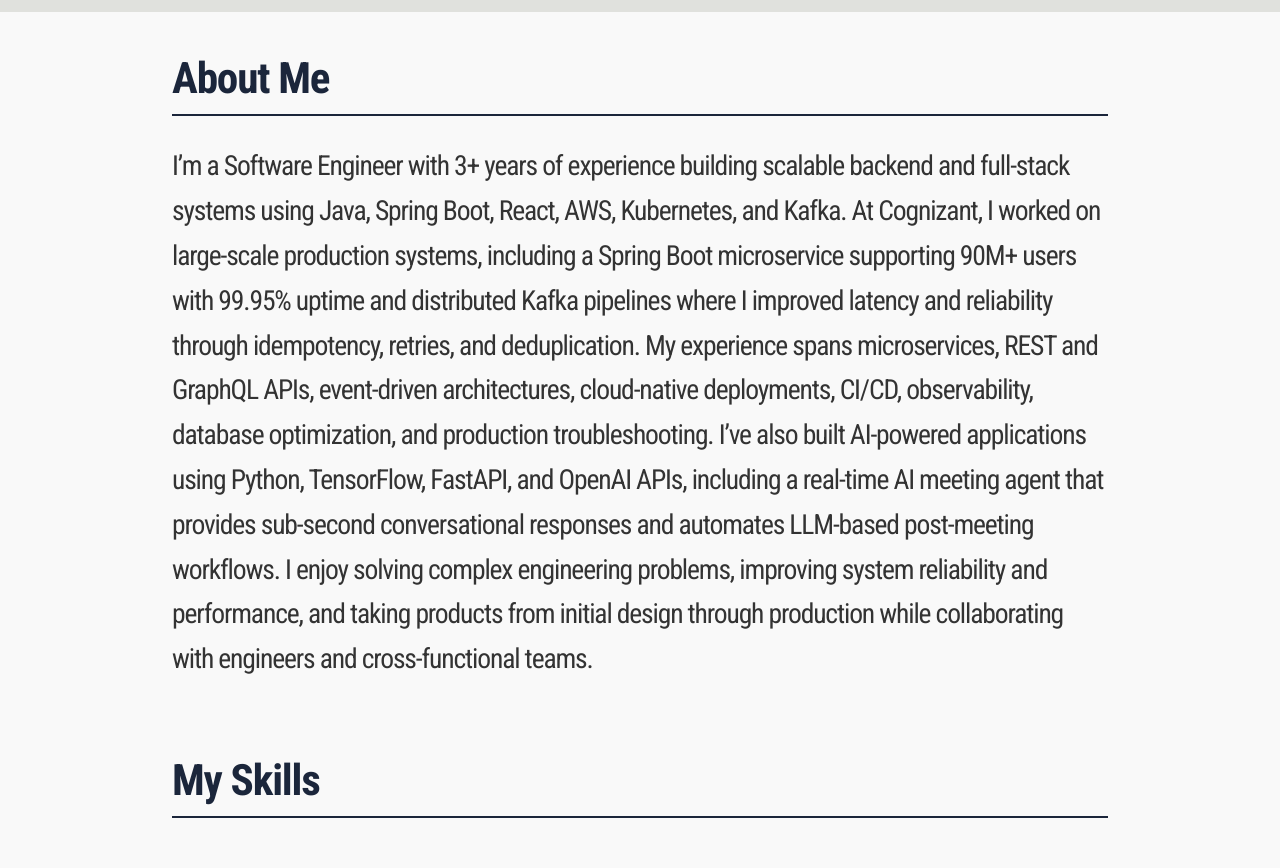
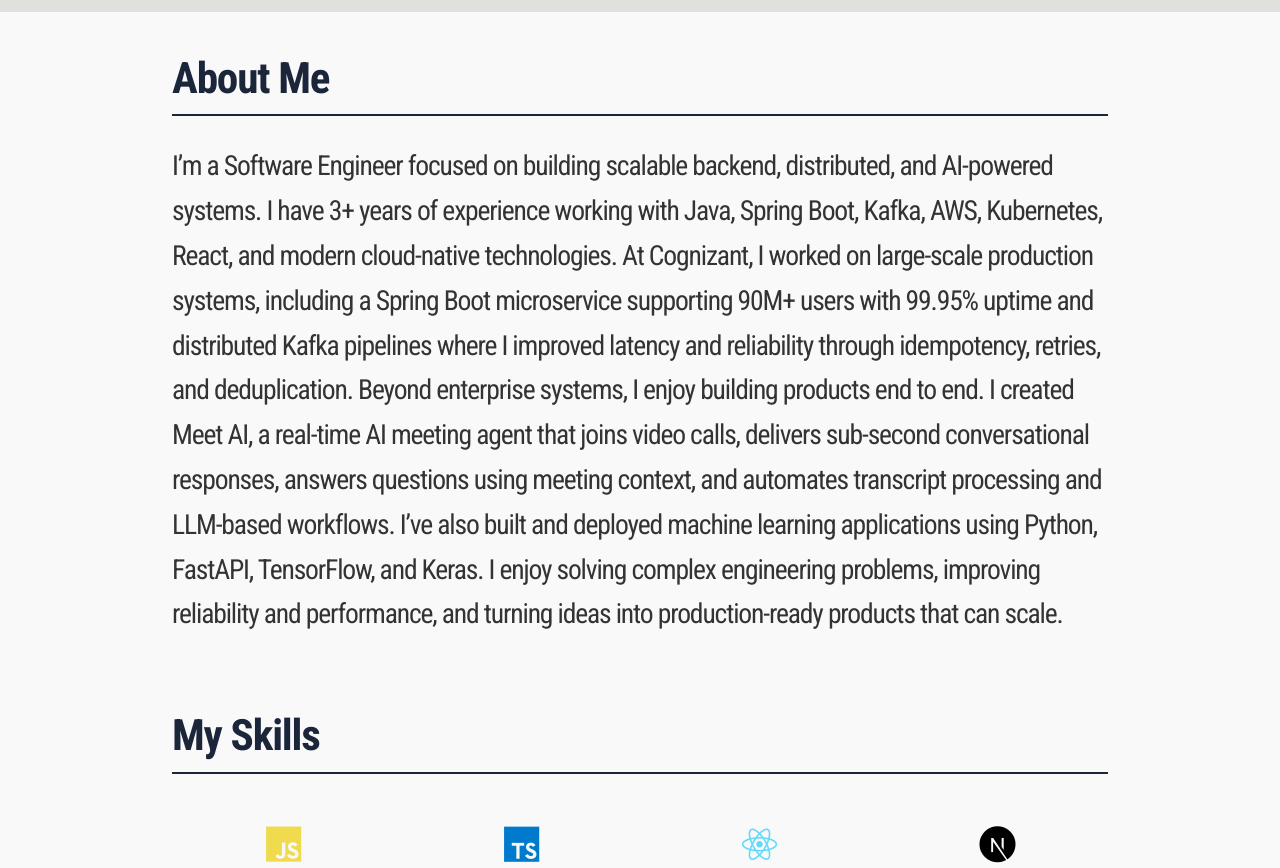
Before and after one commit to dmitra1998/Portfolio, a Next.js app: page / in a window 1280 px wide. Shown: the part 380-1248 px from the top of the page. Built offline with nearby package versions, Linux system fonts and the light colour scheme; no server answers; the database is empty.

Commit message:
Updated about section

```diff
--- a/components/About.tsx
+++ b/components/About.tsx
@@ -5,11 +5,16 @@ const About = () => {
     <div className="center-align fade-in">
                 <h2 className="h2 fade-in">About Me</h2>
                 <p className="pt-5 fade-in">
-                  I’m a Software Engineer with 3+ years of experience building scalable backend and full-stack systems using Java, Spring Boot, React, AWS, Kubernetes, and Kafka. At Cognizant, I worked on large-scale production systems, including a Spring Boot microservice supporting 90M+ users with 99.95% uptime and distributed Kafka pipelines where I improved latency and reliability through idempotency, retries, and deduplication.
+                  I’m a Software Engineer focused on building scalable backend, distributed, and AI-powered systems.
 
-My experience spans microservices, REST and GraphQL APIs, event-driven architectures, cloud-native deployments, CI/CD, observability, database optimization, and production troubleshooting. I’ve also built AI-powered applications using Python, TensorFlow, FastAPI, and OpenAI APIs, including a real-time AI meeting agent that provides sub-second conversational responses and automates LLM-based post-meeting workflows.
+I have 3+ years of experience working with Java, Spring Boot, Kafka, AWS, Kubernetes, React, and modern cloud-native technologies. At Cognizant, I worked on large-scale production systems, including a Spring Boot microservice supporting 90M+ users with 99.95% uptime and distributed Kafka pipelines where I improved latency and reliability through idempotency, retries, and deduplication.
 
-I enjoy solving complex engineering problems, improving system reliability and performance, and taking products from initial design through production while collaborating with engineers and cross-functional teams.
+
+
+Beyond enterprise systems, I enjoy building products end to end. I created Meet AI, a real-time AI meeting agent that joins video calls, delivers sub-second conversational responses, answers questions using meeting context, and automates transcript processing and LLM-based workflows. I’ve also built and deployed machine learning applications using Python, FastAPI, TensorFlow, and Keras.
+
+
+I enjoy solving complex engineering problems, improving reliability and performance, and turning ideas into production-ready products that can scale.
                 </p>
     </div>
   )
```
